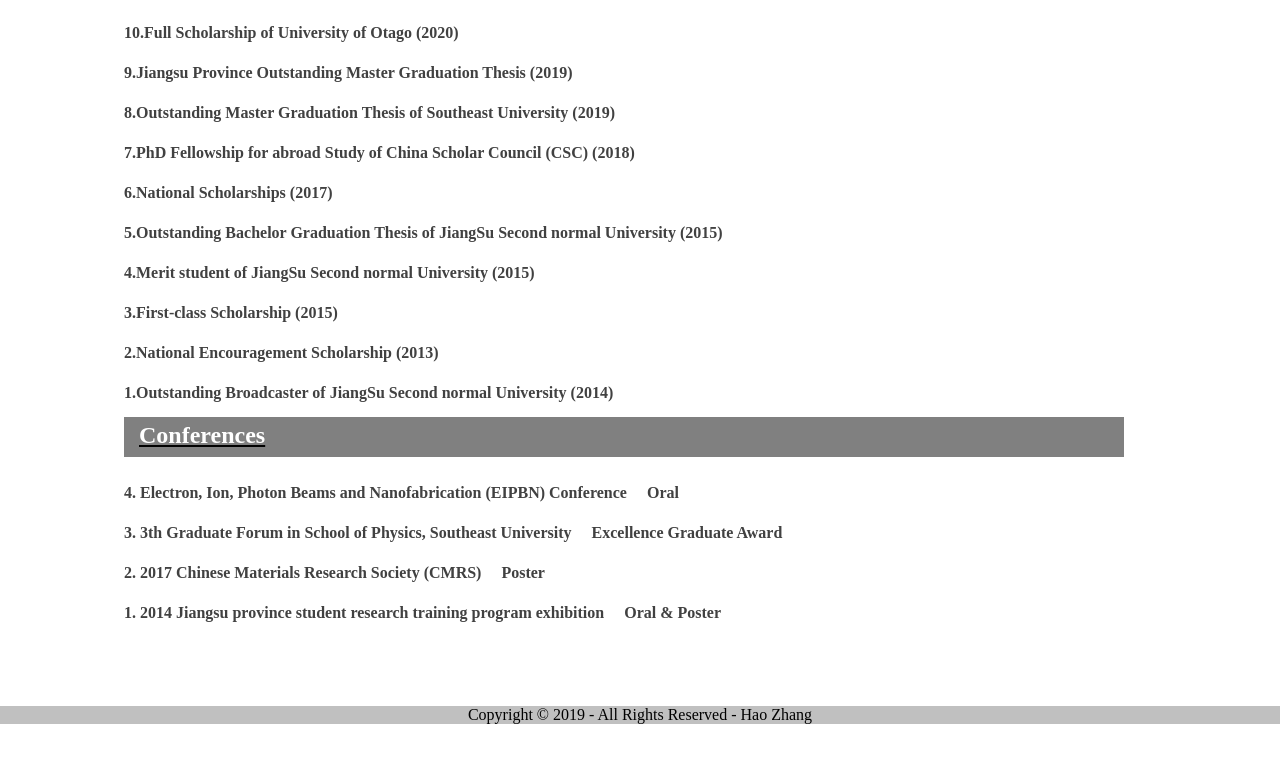
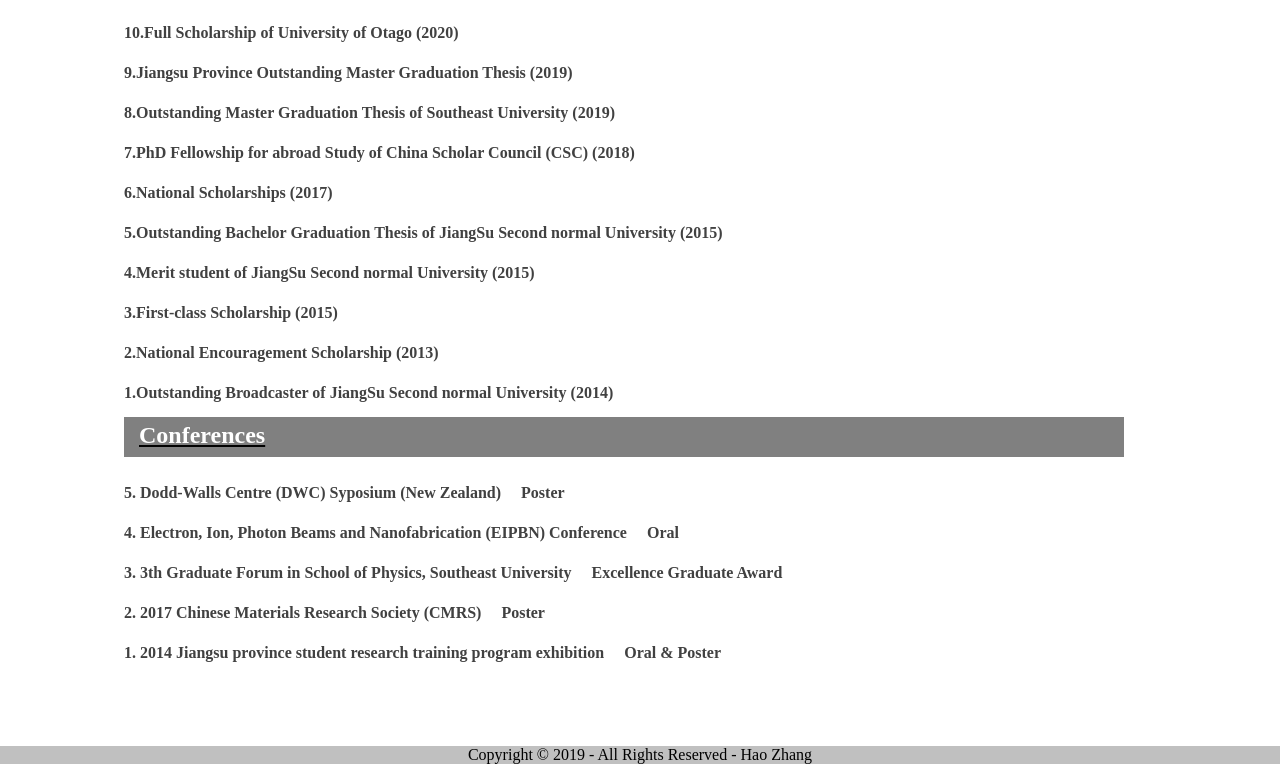
Before and after one commit to zhanghaophysics/CV, a plain HTML site: page zh-eng.html in a window 1280 px wide. Shown: the part 2629-3409 px from the top of the page. Before the commit the page ends 3369 px from the top, so only its background shows below. Drawn offline with Linux system fonts and the light colour scheme.

Commit message:
Update zh-eng.html

```diff
--- a/zh-eng.html
+++ b/zh-eng.html
@@ -306,6 +306,9 @@ Inventor:  <b><u>Hao Zhang</u></b>, Guangsheng Lu, Zhikang Pei
 <font class="styletext1">
 
 <p class=styletext>
+<b>5. Dodd-Walls Centre (DWC) Syposium (New Zealand)&nbsp;&nbsp;&nbsp;&nbsp; Poster</b>
+
+<p class=styletext>
 <b>4. Electron, Ion, Photon Beams and Nanofabrication (EIPBN) Conference&nbsp;&nbsp;&nbsp;&nbsp; Oral</b>
 
 <p class=styletext>
```
